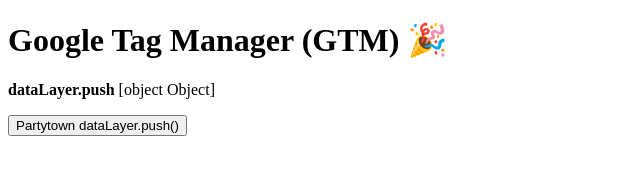
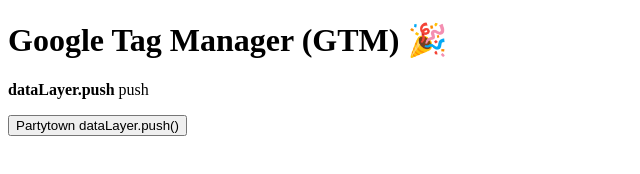
Before and after one commit to ryfazrin/pt-first, a website: page index.html in a window 1280 px wide. Both pictures are taken after a click on the button "Partytown dataLayer.push()". Shown: the full height of the page, 0-640 px from the left. Drawn offline with Linux system fonts and the light colour scheme.

Commit message:
Update index.html

```diff
--- a/index.html
+++ b/index.html
@@ -68,10 +68,10 @@
     function gtmPush() {
       const data = { event: 'button-click', from: 'partytown' };
       console.log(`GTM dataLayer.push(${JSON.stringify(data)})`);
-      let test = dataLayer.push({ event: 'button-click', from: 'partytown' });
+      dataLayer.push({ event: 'button-click', from: 'partytown' });
 
       const testDataLayer = document.getElementById('testDataLayer');
-      testDataLayer.textContent = data;
+      testDataLayer.textContent = 'push';
     }
   </script>
   <button id="buttonDataLayerPush" onclick="gtmPush()">Partytown dataLayer.push()</button>
```
